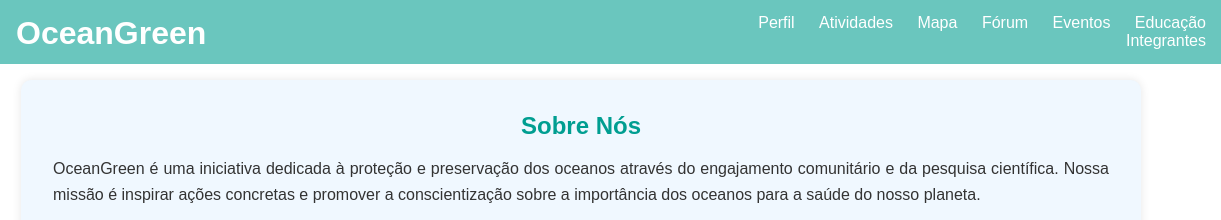
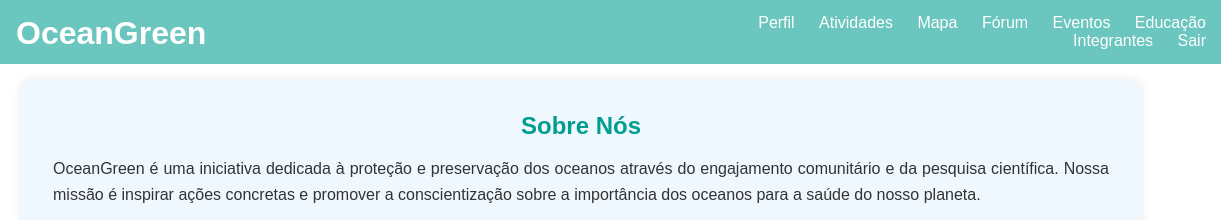
Before and after one commit to ViniciusLeopoldino/Global-Solution-FIAP, a plain HTML site: page assets/html/menu.html in a window 1280 px wide. Shown: the top 220 px of the page, 59-1280 px from the left. Drawn offline with nearby package versions, Linux system fonts and the light colour scheme.

Commit message:
feat: Add "Sair" link to menu

```diff
--- a/assets/html/menu.html
+++ b/assets/html/menu.html
@@ -25,6 +25,7 @@
                 <li><a href="../html/evento.html">Eventos</a></li>
                 <li><a href="../html/educacao.html">Educação</a></li>
                 <li><a href="../html/integrante.html">Integrantes</a></li>
+                <li><a href="../html/index.html">Sair</a></li>
             </ul>
         </nav>
     </header>
```
